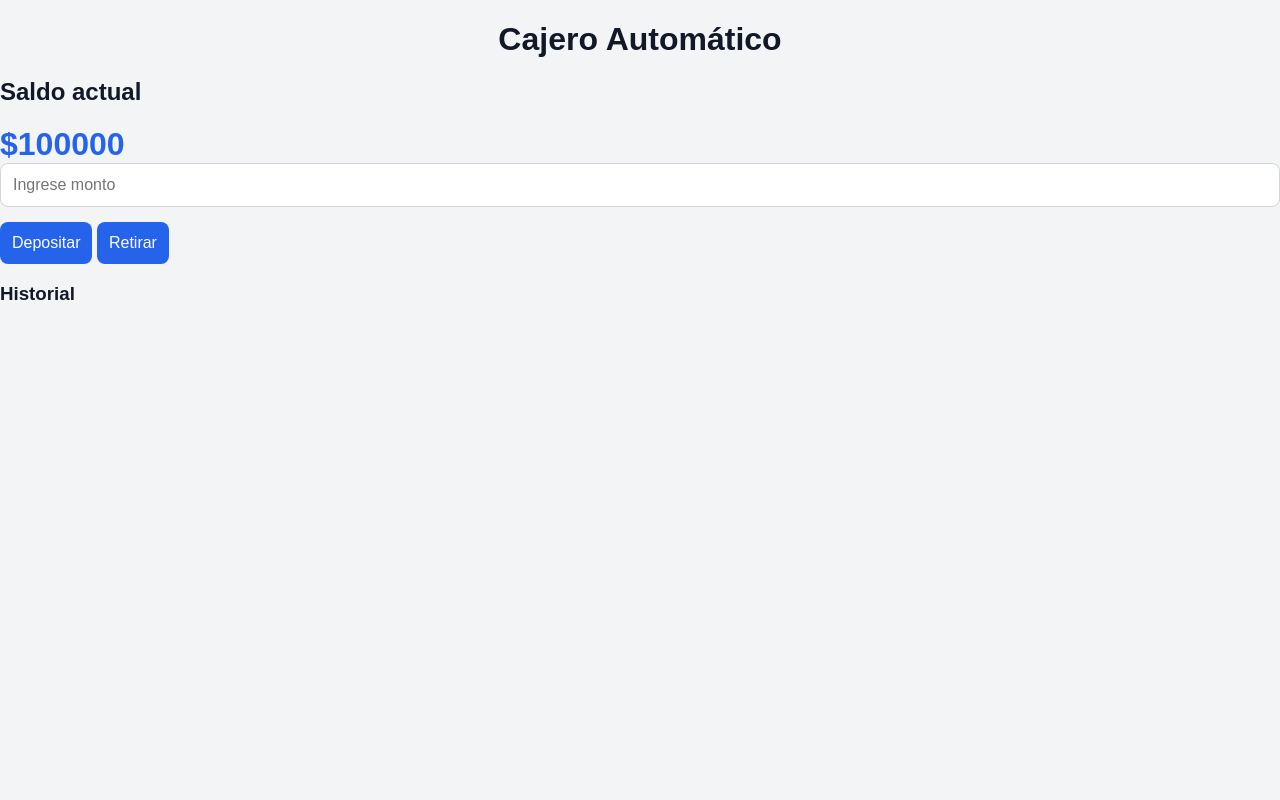
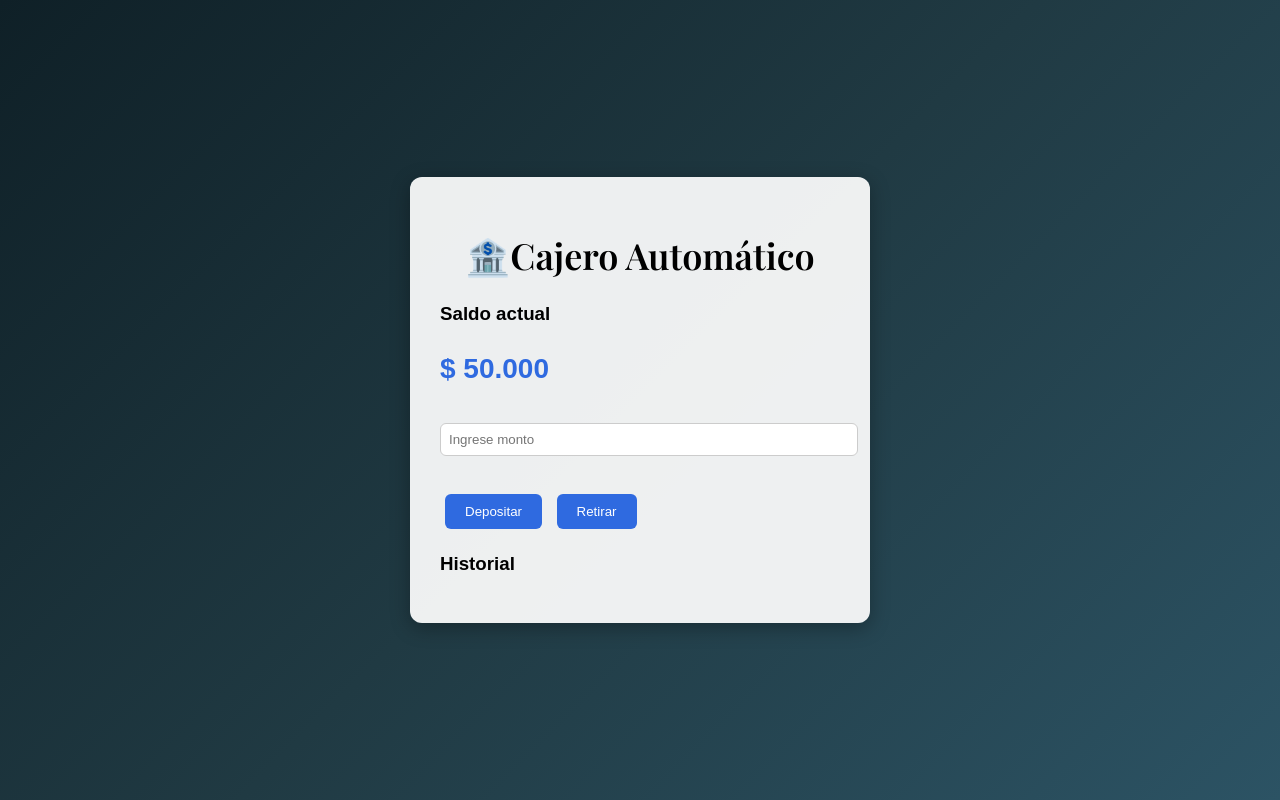
Before and after one commit to Vall0215/cajero_automatico, a plain HTML site: page index.html in a window 1280 px wide. Drawn offline with nearby package versions, Linux system fonts and the light colour scheme.

Commit message:
feat: update ATM interface and styles

```diff
--- a/app.js
+++ b/app.js
@@ -1,39 +1,46 @@
-let saldo = 100000;
+let saldo = 50000;
 
 function actualizarSaldo() {
-  document.getElementById("saldo").innerText = "$" + saldo;
+  document.getElementById("saldo").innerText = formatearPesos(saldo);
 }
 
 function depositar() {
-
   let monto = Number(document.getElementById("monto").value);
 
-  if(monto <= 0){
+  if (monto <= 0 || isNaN(monto)) {
     alert("Ingrese un monto válido");
     return;
   }
 
   saldo += monto;
-
   actualizarSaldo();
 
-  agregarHistorial("Depósito de $" + monto);
+  let mensaje = crearMensajeMovimiento("Depósito", monto);
+  agregarHistorial(mensaje);
+
+  document.getElementById("monto").value = "";
 }
 
-function retirar(){
-
+function retirar() {
   let monto = Number(document.getElementById("monto").value);
 
-  if(monto > saldo){
+  if (monto <= 0 || isNaN(monto)) {
+    alert("Ingrese un monto válido");
+    return;
+  }
+
+  if (monto > saldo) {
     alert("Saldo insuficiente");
     return;
   }
 
   saldo -= monto;
-
   actualizarSaldo();
 
-  agregarHistorial("Retiro de $" + monto);
+  let mensaje = crearMensajeMovimiento("Retiro", monto);
+  agregarHistorial(mensaje);
+
+  document.getElementById("monto").value = "";
 }
 
 actualizarSaldo();
--- a/functions.js
+++ b/functions.js
@@ -1,8 +1,17 @@
 function formatearPesos(valor) {
-    return valor.toLocaleString('es-CO', {
-        style: 'currency', currency: 'CLP' });
+  return valor.toLocaleString("es-CO", {
+    style: "currency",
+    currency: "COP",
+    minimumFractionDigits: 0
+  });
 }
 
 function crearMensajeMovimiento(tipo, monto) {
-    return `${tipo} realizado por ${formatearPesos(monto)}`;
+  return `${tipo} realizado por ${formatearPesos(monto)}`;
 }
+
+function agregarHistorial(texto) {
+  const item = document.createElement("li");
+  item.textContent = texto;
+  document.getElementById("historial").prepend(item);
+}
--- a/index.html
+++ b/index.html
@@ -3,17 +3,24 @@
 <head>
 <meta charset="UTF-8">
 <title>Cajero Automático</title>
+
+<link href="https://fonts.googleapis.com/css2?family=Playfair+Display:wght@600&display=swap" rel="stylesheet">
 <link rel="stylesheet" href="style.css">
+
 </head>
 
 <body>
 
-<h1>Cajero Automático</h1>
+<div class="container">
 
-<h2>Saldo actual</h2>
-<p id="saldo">$100000</p>
+<h1>🏦Cajero Automático</h1>
+
+<h3>Saldo actual</h3>
+<p id="saldo"></p>
 
 <input type="number" id="monto" placeholder="Ingrese monto">
+
+<br><br>
 
 <button onclick="depositar()">Depositar</button>
 <button onclick="retirar()">Retirar</button>
@@ -21,6 +28,8 @@
 <h3>Historial</h3>
 <ul id="historial"></ul>
 
+</div>
+
 <script src="functions.js"></script>
 <script src="app.js"></script>
 
--- a/style.css
+++ b/style.css
@@ -1,99 +1,60 @@
-* {
-  box-sizing: border-box;
-}
+body{
+margin:0;
+min-height:100vh;
+font-family: Arial, sans-serif;
 
-body {
-  margin: 0;
-  font-family: Arial, sans-serif;
-  background-color: #f3f4f6;
-  color: #111827;
+background: linear-gradient(135deg,#0f2027,#203a43,#2c5364);
+
+display:flex;
+justify-content:center;
+align-items:center;
 }
 
 .container {
-  max-width: 650px;
-  margin: 40px auto;
-  padding: 20px;
+    background: rgba(255,255,255,0.92);
+    padding: 30px;
+    border-radius: 12px;
+    width: 400px;
+    box-shadow: 0 5px 20px rgba(0, 0, 0, 0.3);
 }
 
-h1 {
-  text-align: center;
-  margin-bottom: 8px;
+h1{
+    text-align:center;
+    font-size:36px;
+    font-family: "Playfair Display", serif;
 }
 
-.subtitle {
-  text-align: center;
-  color: #6b7280;
-  margin-bottom: 30px;
+#saldo{
+    font-size:28px;
+    color:#2f6ae0;
+    font-weight:bold;
 }
 
-.card {
-  background-color: #ffffff;
-  border-radius: 14px;
-  padding: 20px;
-  margin-bottom: 20px;
-  box-shadow: 0 3px 10px rgba(0, 0, 0, 0.08);
+button{
+    background:#2f6ae0;
+    color:white;
+    border:none;
+    padding:10px 20px;
+    margin:5px;
+    border-radius:6px;
+    cursor:pointer;
 }
 
-#saldo {
-  font-size: 32px;
-  font-weight: bold;
-  color: #2563eb;
-  margin: 0;
+input{
+width:100%;
+padding:8px;
+margin-top:10px;
+margin-bottom:15px;
+border-radius:6px;
+border:1px solid #ccc;
 }
 
-label {
-  display: block;
-  margin-bottom: 10px;
-  font-weight: bold;
+button:hover{
+    background:#1e4fb3;
 }
 
-input {
-  width: 100%;
-  padding: 12px;
-  border: 1px solid #d1d5db;
-  border-radius: 8px;
-  margin-bottom: 15px;
-  font-size: 16px;
+#historial li{
+margin-bottom:6px;
+color:#333;
+font-size:14px;
 }
-
-.buttons {
-  display: flex;
-  gap: 10px;
-}
-
-button {
-  flex: 1;
-  padding: 12px;
-  border: none;
-  border-radius: 8px;
-  background-color: #2563eb;
-  color: white;
-  font-size: 16px;
-  cursor: pointer;
-}
-
-button:hover {
-  background-color: #1d4ed8;
-}
-
-#mensaje {
-  margin-top: 15px;
-  font-weight: bold;
-}
-
-.success {
-  color: #15803d;
-}
-
-.error {
-  color: #dc2626;
-}
-
-#historial {
-  margin: 0;
-  padding-left: 20px;
-}
-
-#historial li {
-  margin-bottom: 8px;
-}
```
